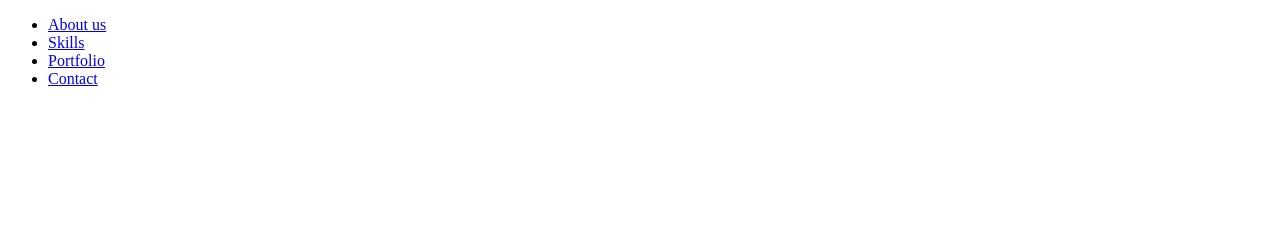
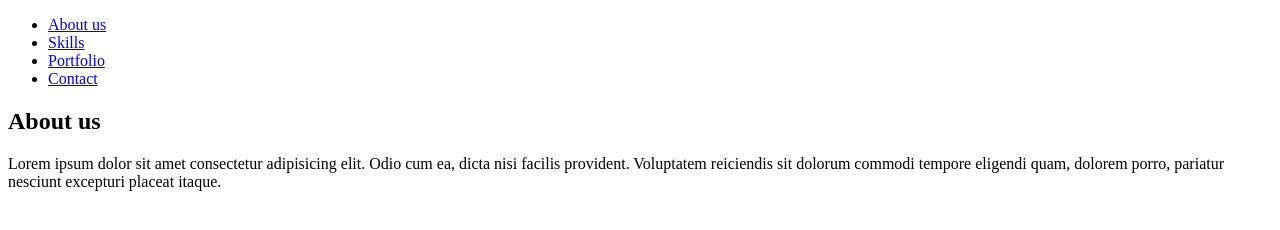
Before and after one commit to aledab102/zadanie26645, a plain HTML site: page index.html in a window 1280 px wide. Drawn offline with Linux system fonts and the light colour scheme.

Commit message:
sekcja about us

```diff
--- a/index.html
+++ b/index.html
@@ -23,6 +23,16 @@
             </li>
         </ul>
 
+        <section>
+            <header>
+                <h2>About us</h2>
+            </header>
+
+            <p>Lorem ipsum dolor sit amet consectetur adipisicing elit. Odio cum ea, dicta nisi facilis provident. Voluptatem reiciendis sit dolorum commodi tempore eligendi quam, dolorem porro, pariatur nesciunt excepturi placeat itaque.</p>
+
+        </section>
+
+
     </nav>
 </body>
 </html>
```
